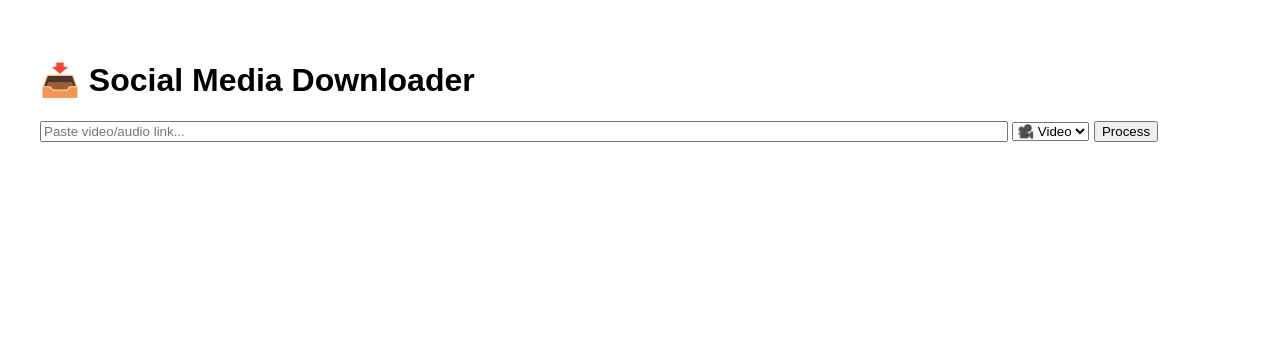
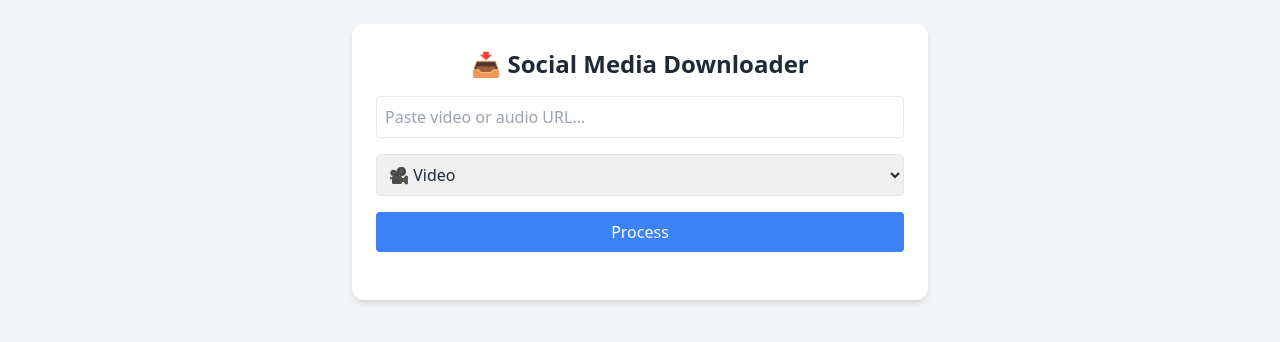
Before and after one commit to malunipanal11/fastdl4u, a Flask app: page / in a window 1280 px wide. Shown: the top 342 px of the page. Run offline with Flask 3, Linux system fonts and the light colour scheme; parts of the project's set-up code (start-up, migrations or seed data) failed here and were passed over.

Commit message:
Update index.html

```diff
--- a/templates/index.html
+++ b/templates/index.html
@@ -1,27 +1,34 @@
 <!DOCTYPE html>
 <html lang="en">
 <head>
-  <meta charset="UTF-8">
-  <title>Social Downloader</title>
-  <meta name="viewport" content="width=device-width, initial-scale=1.0">
+  <meta charset="UTF-8" />
+  <meta name="viewport" content="width=device-width, initial-scale=1.0" />
+  <title>Social Media Downloader</title>
+  <link href="https://cdn.jsdelivr.net/npm/tailwindcss@2.2.19/dist/tailwind.min.css" rel="stylesheet">
 </head>
-<body style="font-family: sans-serif; padding: 2rem;">
-  <h1>📥 Social Media Downloader</h1>
-  <form id="download-form">
-    <input type="text" name="link" placeholder="Paste video/audio link..." style="width: 80%;" required>
-    <select name="format">
-      <option value="video">🎥 Video</option>
-      <option value="audio">🎵 Audio</option>
-    </select>
-    <button type="submit">Process</button>
-  </form>
+<body class="bg-gray-100 text-gray-800 p-6">
+  <div class="max-w-xl mx-auto bg-white rounded-xl shadow-md p-6">
+    <h1 class="text-2xl font-bold mb-4 text-center">📥 Social Media Downloader</h1>
 
-  <div id="result" style="margin-top: 2rem;"></div>
+    <form id="download-form" class="flex flex-col gap-4">
+      <input type="text" name="link" placeholder="Paste video or audio URL..." class="p-2 border rounded" required>
+      <select name="format" class="p-2 border rounded">
+        <option value="video">🎥 Video</option>
+        <option value="audio">🎵 Audio</option>
+      </select>
+      <button type="submit" class="bg-blue-500 text-white py-2 px-4 rounded hover:bg-blue-600">Process</button>
+    </form>
+
+    <div id="result" class="mt-6 space-y-3"></div>
+  </div>
 
   <script>
     document.getElementById('download-form').onsubmit = async function(e) {
       e.preventDefault();
       const form = new FormData(e.target);
+      const resultDiv = document.getElementById('result');
+      resultDiv.innerHTML = '<p class="text-blue-500">⏳ Processing...</p>';
+
       const res = await fetch('/api/process', {
         method: 'POST',
         headers: { 'Content-Type': 'application/json' },
@@ -30,13 +37,20 @@
           format: form.get('format')
         })
       });
+
       const data = await res.json();
-      document.getElementById('result').innerHTML = `
-        <h3>${data.title}</h3>
-        <p>Duration: ${data.duration}</p>
-        <p>Quality: ${data.quality}</p>
-        <p>Size: ${data.size}</p>
-        <a href="${data.file_url}" target="_blank">⬇ Download / ▶ Play</a>
+      resultDiv.innerHTML = `
+        <div class="p-4 border rounded bg-gray-50">
+          <h3 class="text-lg font-semibold">${data.title}</h3>
+          <p>🕒 ${data.duration}</p>
+          <p>📦 ${data.size}</p>
+          <p>🔊 ${data.quality}</p>
+          <img src="${data.thumbnail}" alt="Thumbnail" class="w-full rounded my-2">
+          <div class="flex gap-4 mt-2">
+            <a href="${data.file_url}" target="_blank" class="text-blue-600 underline">▶ Play</a>
+            <a href="${data.file_url}" download class="text-green-600 underline">⬇ Download</a>
+          </div>
+        </div>
       `;
     }
   </script>
```
